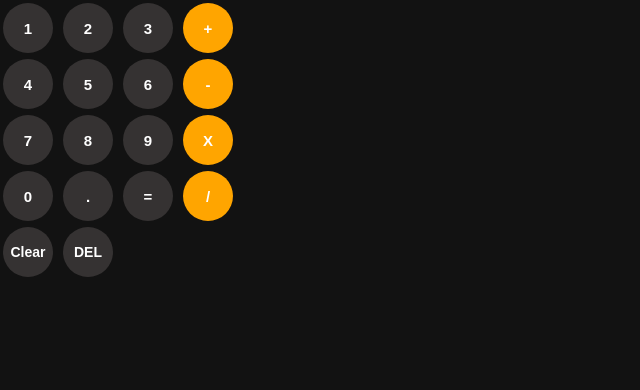
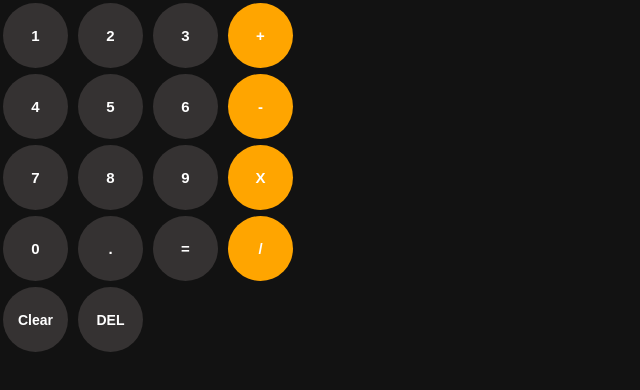
Before and after one commit to Dev-Elly/Calculator, a plain HTML site: page index.html in a window 1280 px wide. Shown: the whole page, without its empty margins (0-640 px from the left). Drawn offline with Linux system fonts and the light colour scheme.

Commit message:
Update index.html

```diff
--- a/index.html
+++ b/index.html
@@ -16,8 +16,8 @@ body{
 
 button{
     border-radius: 50%;
-    width: 50px;
-    height: 50px;
+    width: 65px;
+    height: 65px;
     margin: 3px;
     font-weight: bold;
     background-color: #353232;
```
